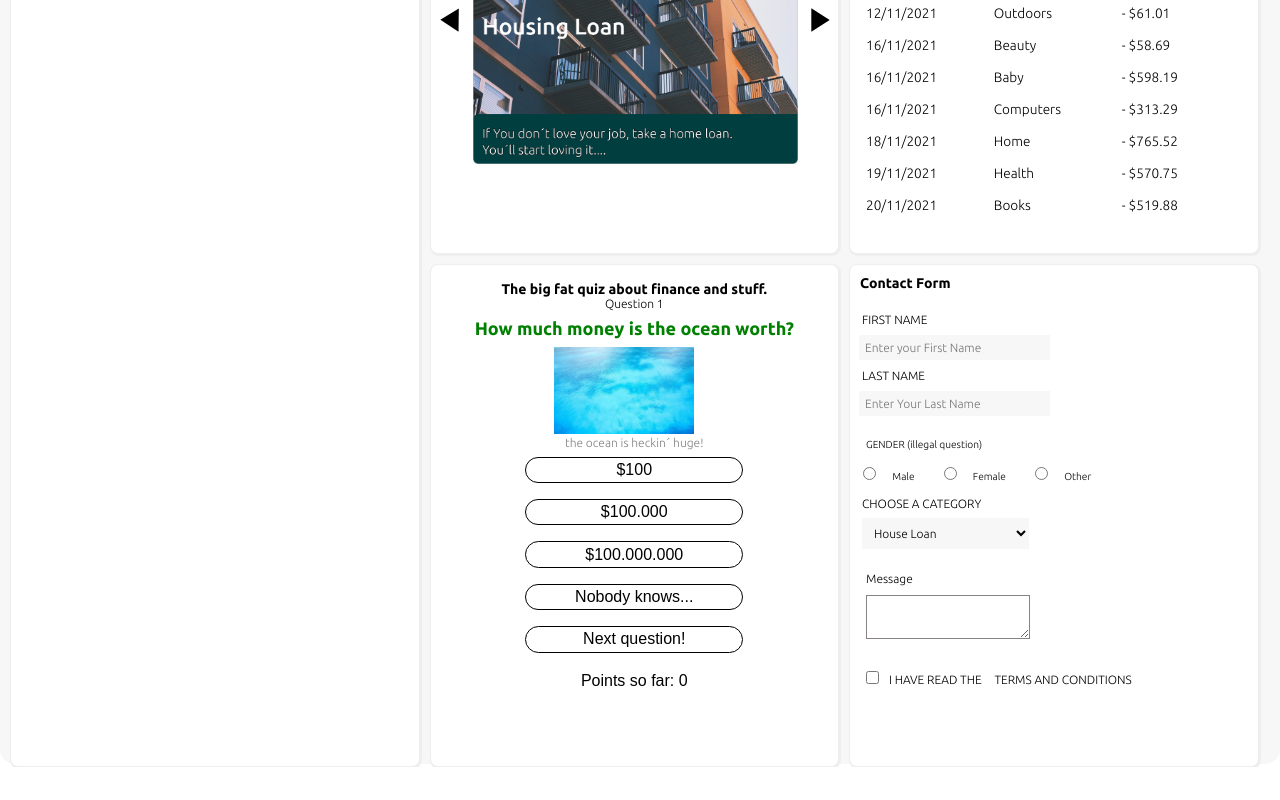
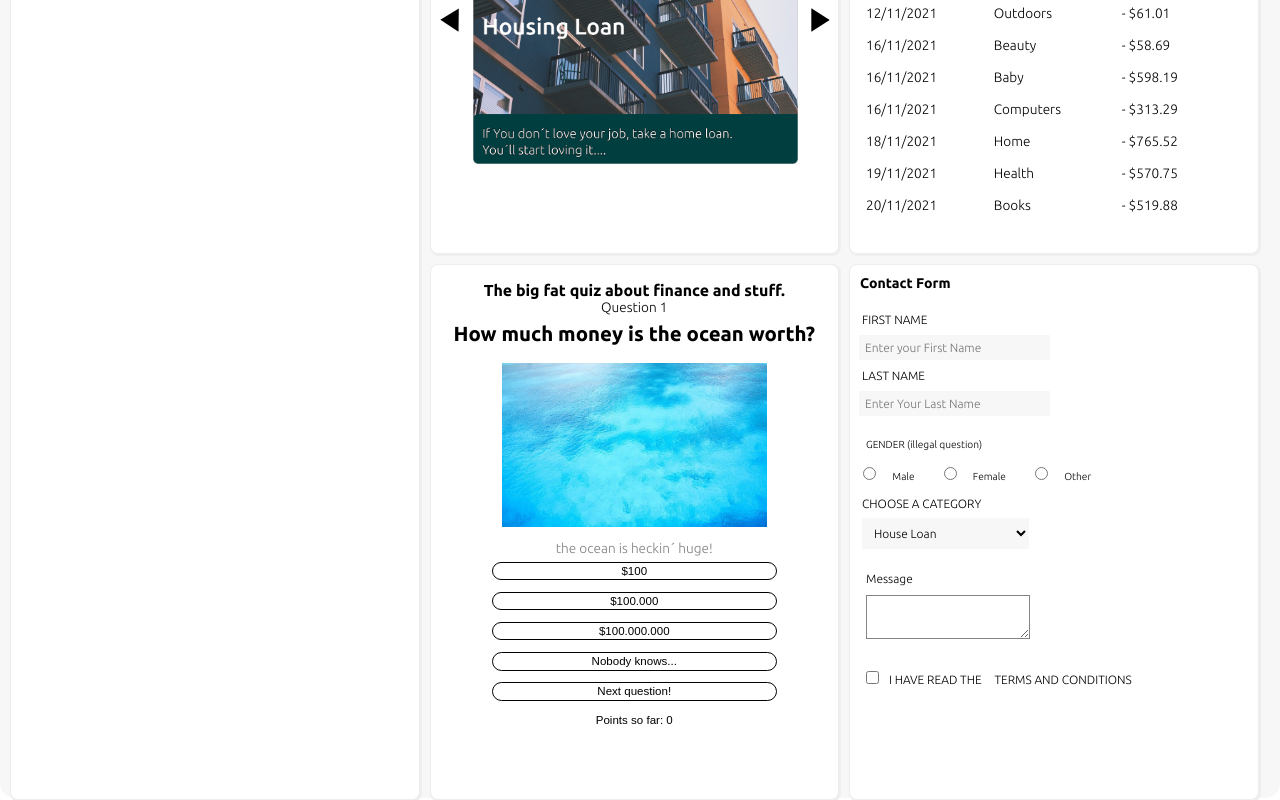
Before and after one commit to Judithlourde/Dashboard, a Vue app: page / in a window 1280 px wide. Shown: the part 3260-4060 px from the top of the page. Before the commit the page ends 4027 px from the top, so only its background shows below. Built offline with nearby package versions, Linux system fonts and the light colour scheme.

Commit message:
Fixed the BEM

```diff
--- a/src/components/QuizApp.vue
+++ b/src/components/QuizApp.vue
@@ -15,18 +15,13 @@
             <div class="quiz__image">
                 <img :src="quizData[quizId].image" :alt="quizData[quizId].alt">
 
-                <p class="quiz__image--text">{{ quizData[quizId].alt }}</p>
+                <p class="quiz__image-text">{{ quizData[quizId].alt }}</p>
             </div>
 
-            <div class="quiz__alternatives"
-                v-for="(items, index) in quizData[quizId].alternatives"
-                :key="quizData[quizId].alternatives[index]">
+            <div class="quiz__alternatives" v-for="(items, index) in quizData[quizId].alternatives" :key="quizData[quizId].alternatives[index]">
                 <!-- How the heck do i bind classes to only one button at a time!? -->
                 <!-- edit: I MADE IT! if index === selected!!!-->
-                <button class="quiz__buttons"
-                :class=" index === selected ? 'quiz__buttons--selected' : '' "
-                @click="selectAlternative(index)"
-                >{{items}}</button>
+                <button class="quiz__buttons" :class=" index === selected ? 'quiz__buttons--selected' : '' " @click="selectAlternative(index)">{{items}}</button>
             </div>
 
             <div>
@@ -80,6 +75,7 @@
                     alert('You have not selected an option. Please do so.')
                     return
                 }
+
                 if (this.selected === this.quizData[this.quizId].answer) {
                     this.score++;
                 }
@@ -105,6 +101,7 @@
             quizData() {
                 return this.$store.getters.getQuizData
             },
+
             stylingQuizAppView() {
                 return this.quizAppView
             }
@@ -116,7 +113,7 @@
     .quiz {
         min-width: calc(200px + 1%);
         padding-top: 2vh;
-        font-size: .75rem;
+        font-size: .85em;
         padding-bottom: 40px;
         display: flex;
         justify-content: center;
@@ -125,31 +122,39 @@
     }
 
     .quiz__header {
-
-        margin: .5rem;
+        margin: .5em;
+        color: var(--dark-green);
     }
 
     .quiz__image > img {
-        width: 100%;
+        max-width: 70%;
+        padding: 10px;
     }
 
-    .quiz__image--text {
-        font-size: 0.75rem;
+    .quiz__image-text {
+        font-size: 0.85rem;
         color: gray;
+    }
+
+    .quiz__buttons--answer {
+        color: var(--purple);
     }
 
     .quiz__buttons,
     .quiz__buttons--answer {
         text-align: center;
-        width: 65%;
+        width: 70%;
+        height: 100%;
         min-width: fit-content;
-        font-size: 1rem;
+        font-size: .85em;
         padding: 0.2em;
         margin: 0.5em 0;
         background: white;
         border: 1px solid black;
         border-radius: 2rem;
     }
+
+
 
     .quiz__buttons--selected {
         background: lightblue;
@@ -158,7 +163,7 @@
     .quiz__buttons:hover {
         transform: scale(1.05);
         border-color: transparent;
-        outline: blue solid 3px;
+        outline: 3px solid var(--purple);
     }
 
     .quiz__buttons--answer:hover {
@@ -172,30 +177,31 @@
         cursor: default;
     }
 
-
-
-   @media screen and (min-width: 786px) {
-       .quiz__image > img {
-        max-width: 10rem;
+    /* styling quizapp in view */
+    /* small devices (mobiles, 768px and down) */
+    .quizAppView {
+        border-radius: 0.5em;
+        box-shadow: 2px 2px 2px 2px rgba(0, 0, 0, .1);
     }
 
-    .quiz__header {
-        color:green;
+    /* small devices (mobiles, 768px and down) */
+    @media screen and (max-width: 768px) {
+        .quizAppView {
+            margin: 20px;
+            padding: 5%;
+            font-size: .75rem;
+        }
     }
 
-    /* styling quizapp view */
+    /* Medium devices (landscape tablets, 768px and up) */
+    @media screen and (min-width: 768px) {
         .quizAppView {
-        margin-top: 5vh;
+            margin: 50px;
             padding: 3%;
-        margin-right: auto;
-        margin-left: auto;
             background: #fff;
             font-size: 1.25rem;
             text-align: center;
-        max-width: calc(486px + 14%);
-        max-width: calc(786px + 14%);
-        border-radius: 0.5em;
-        box-shadow: 2px 2px 2px 2px rgba(0, 0, 0, .1);
+            min-width: calc(786px + 14%);
         }
     }
 </style>
```
Lines whose indentation alone changed are shown as unchanged.
